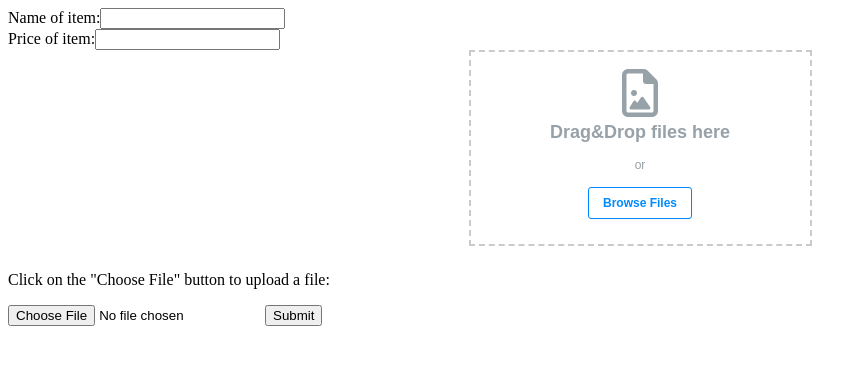
After one commit to deltariz/auction, a Django app: page /upload/ in a window 1280 px wide. The commit adds this page. Shown: the top 365 px of the page, without its empty margins (0-867 px from the left). Run offline with Django 4.2, Linux system fonts and the light colour scheme; some libraries are stand-ins or nearby versions.

Commit message:
first commit

```diff
--- a/student/auction/views.py
+++ b/student/auction/views.py
@@ -11,3 +11,9 @@ def login(request):
         return render(request,'login.html')
     else:
         return render(request,'login.html')
+
+def upload(request):
+    if request.method=='POST':
+        return render(request,'upload.html')
+    else:
+        return render(request,'upload.html')
--- /dev/null
+++ b/student/static/css/upload.css
@@ -0,0 +1,63 @@
+.Neon {
+    font-family: sans-serif;
+    font-size: 14px;
+    color: #494949;
+    position: relative;
+  }
+  .Neon * {
+    -webkit-box-sizing: border-box;
+    -moz-box-sizing: border-box;
+    box-sizing: border-box;
+  }
+  .Neon-input-dragDrop {
+    display: block;
+    width: 343px;
+    margin: 0 auto 25px auto;
+    padding: 25px;
+    color: #8d9499;
+    color: #97a1a8;
+    background: #fff;
+    border: 2px dashed #c8cbce;
+    text-align: center;
+    -webkit-transition: box-shadow 0.3s, border-color 0.3s;
+    -moz-transition: box-shadow 0.3s, border-color 0.3s;
+    transition: box-shadow 0.3s, border-color 0.3s;
+  }
+  .Neon-input-dragDrop .Neon-input-icon {
+    font-size: 48px;
+    margin-top: -10px;
+    -webkit-transition: all 0.3s ease;
+    -moz-transition: all 0.3s ease;
+    transition: all 0.3s ease;
+  }
+  .Neon-input-text h3 {
+    margin: 0;
+    font-size: 18px;
+  }
+  .Neon-input-text span {
+    font-size: 12px;
+  }
+  .Neon-input-choose-btn.blue {
+    color: #008bff;
+    border: 1px solid #008bff;
+  }
+  .Neon-input-choose-btn {
+    display: inline-block;
+    padding: 8px 14px;
+    outline: none;
+    cursor: pointer;
+    text-decoration: none;
+    text-align: center;
+    white-space: nowrap;
+    font-size: 12px;
+    font-weight: bold;
+    color: #8d9496;
+    border-radius: 3px;
+    border: 1px solid #c6c6c6;
+    vertical-align: middle;
+    background-color: #fff;
+    box-shadow: 0px 1px 5px rgba(0, 0, 0, 0.05);
+    -webkit-transition: all 0.2s;
+    -moz-transition: all 0.2s;
+    transition: all 0.2s;
+  }
--- a/student/student/urls.py
+++ b/student/student/urls.py
@@ -24,4 +24,5 @@ urlpatterns = [
     path('admin/', admin.site.urls),
     path('home/', views.first),
     path('login/', views.login),
+    path('upload/', views.upload),
 ]+static(settings.STATIC_URL,document_root=settings.STATIC_ROOT)
--- a/student/templates/home.html
+++ b/student/templates/home.html
@@ -1,7 +1,7 @@
 <html>
 <body>
 <form action=#' method='POST'>
-Nmae:<input type='text' name='stuname'><br>
+Name:<input type='text' name='stuname'><br>
 Rollno:<input type='text' name='sturoll'><br>
 <input type='submit' name='submit'>
 </form>
--- /dev/null
+++ b/student/templates/upload.html
@@ -0,0 +1,35 @@
+{% load static %}
+<!DOCTYPE html>
+<html>
+<head>
+ <meta charset="UTF-8">
+ <meta http-equiv="X-UA-Compatible" content="IE=edge">
+ <meta name="viewport" content="width=device-width, initial-scale=1.0">
+ <title>Uploads</title>
+ <link rel="stylesheet" type="text/css" href="{% static 'css/upload.css' %}"/>
+ <script src="https://kit.fontawesome.com/2b070e02a1.js" crossorigin="anonymous"></script>
+</head>
+<body>
+<form action=#' method='POST'>
+Name of item:<input type='text' name='item name'><br>
+Price of item:<input type='text' name='price of item'><br>
+    <div class="Neon Neon-theme-dragdropbox">
+        <input style="z-index: 999; opacity: 0; width: 320px; height: 200px; position: absolute; right: 0px; left: 0px; margin-right: auto; margin-left: auto;" name="files[]" id="filer_input2" multiple="multiple" type="file">
+        <div class="Neon-input-dragDrop">
+          <div class="Neon-input-inner">
+            <div class="Neon-input-icon"><i class="fa fa-file-image-o"></i></div>
+            <div class="Neon-input-text">
+              <h3>Drag&amp;Drop files here</h3> <span style="display:inline-block; margin: 15px 0">or</span>
+            </div><a class="Neon-input-choose-btn blue">Browse Files</a>
+          </div>
+        </div>
+      </div>
+
+<p>Click on the "Choose File" button to upload a file:</p>
+
+<form action="/action_page.php">
+  <input type="file" id="myFile" name="filename">
+  <input type="submit">
+</form>
+</body>
+</html>
```
